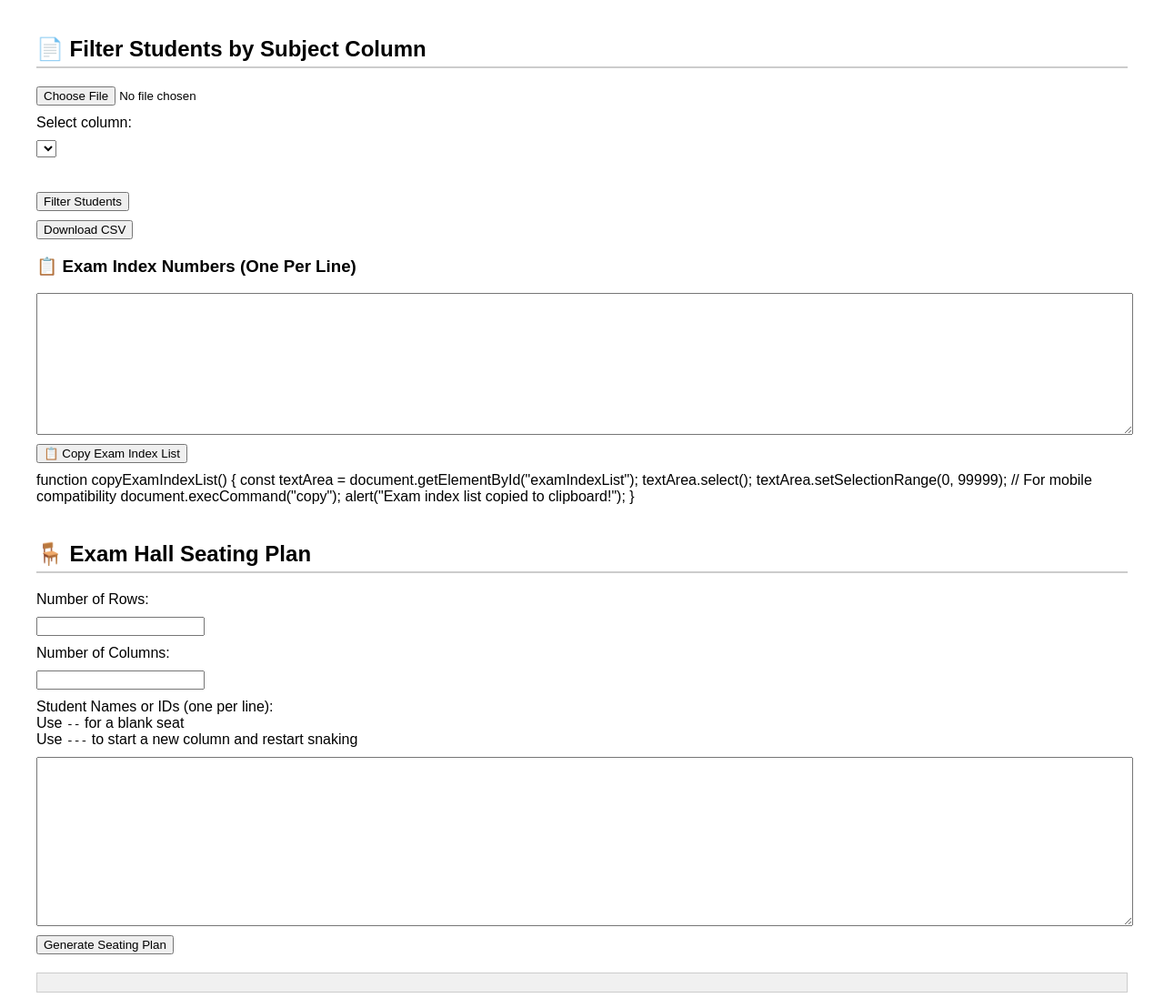
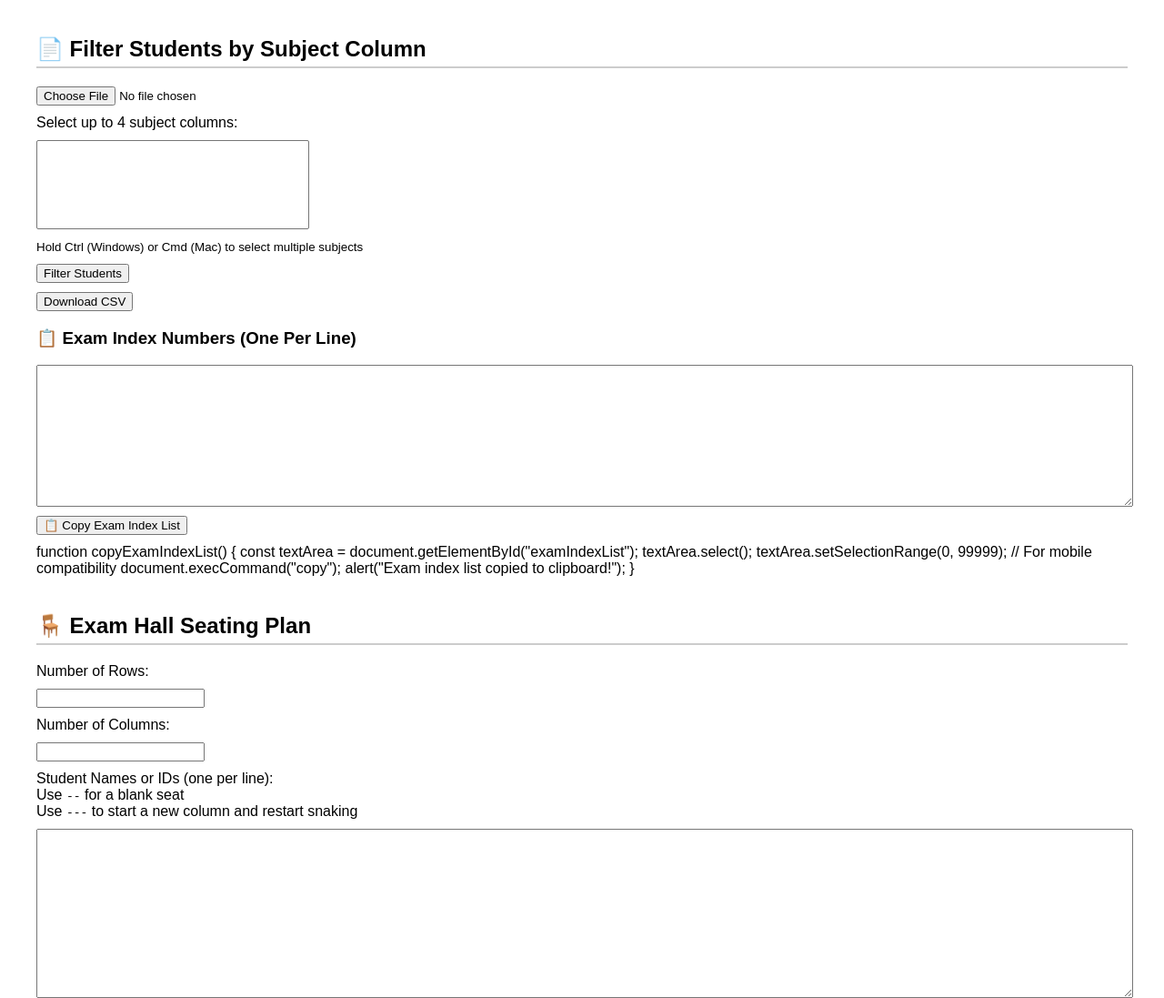
Before and after one commit to eugenehjwong/examseatingplan, a plain HTML site: page index.html in a window 1280 px wide. Shown: the top 1097 px of the page at 91% size. Drawn offline with nearby package versions, Linux system fonts and the light colour scheme.

Commit message:
Update index.html

```diff
--- a/index.html
+++ b/index.html
@@ -62,8 +62,12 @@
 <h2>📄 Filter Students by Subject Column</h2>
 
 <input type="file" id="csvFile" accept=".csv" />
-<label for="subjectSelect">Select column:</label>
-<select id="subjectSelect"></select>
+
+<label for="subjectSelect">Select up to 4 subject columns:</label>
+<select id="subjectSelect" multiple size="6" style="width: 300px;"></select>
+<small>Hold Ctrl (Windows) or Cmd (Mac) to select multiple subjects</small>
+
+
 <br>
 <button onclick="filterData()">Filter Students</button>
 <button onclick="exportCSV()">Download CSV</button>
```
